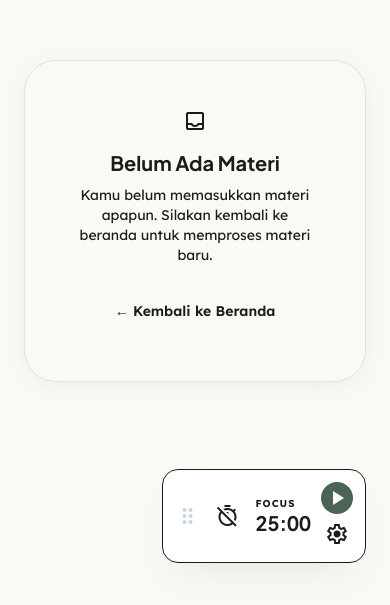
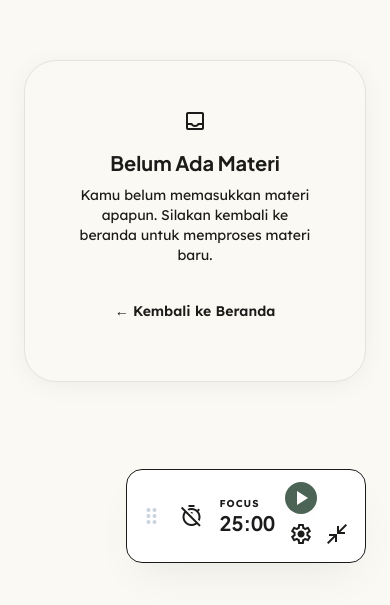
Before and after one commit to Kepin-vyn/Smart-Learning-Project, a Next.js app: page /steps in a window 390 px wide. Shown: the part 201-806 px from the top of the page. Built offline with nearby package versions, Linux system fonts and the light colour scheme.

Commit message:
design: make Pomodoro widget collapsible for better mobile UX

```diff
--- a/components/PomodoroTimer.tsx
+++ b/components/PomodoroTimer.tsx
@@ -22,6 +22,7 @@
   const [showSettings, setShowSettings] = useState(false)
   const [localStudy, setLocalStudy] = useState(studyDurationMinutes)
   const [localBreak, setLocalBreak] = useState(breakDurationMinutes)
+  const [isMinimized, setIsMinimized] = useState(false)
   const audioRef = useRef<HTMLAudioElement | null>(null)
 
   // Drag bounds for floating widget
@@ -31,7 +32,7 @@
     if (typeof window !== 'undefined') {
       const updateBounds = () => {
         setDragBounds({
-          left: -window.innerWidth + 320,
+          left: -window.innerWidth + (isMinimized ? 120 : 320),
           right: 20,
           top: -window.innerHeight + 140,
           bottom: 20
@@ -41,7 +42,7 @@
       window.addEventListener('resize', updateBounds)
       return () => window.removeEventListener('resize', updateBounds)
     }
-  }, [])
+  }, [isMinimized])
 
   useEffect(() => {
     if (typeof window !== 'undefined') {
@@ -115,12 +116,40 @@
       dragElastic={0.12} // Smooth rubber-band elasticity on boundaries
       dragMomentum={true} // satisfying gliding momentum physics
       dragTransition={{ power: 0.12, timeConstant: 180 }} // Gentle friction so it glides and stops smoothly
-      whileHover={{ scale: 1.03, zIndex: 50 }}
-      whileTap={{ scale: 0.97, cursor: 'grabbing' }}
+      whileHover={{ scale: 1.04, zIndex: 50 }}
+      whileTap={{ scale: 0.96, cursor: 'grabbing' }}
       dragConstraints={dragBounds}
-      transition={{ type: 'spring', stiffness: 260, damping: 26 }} // Organic spring physics
+      layout // Beautiful automatic layout transition animation
+      transition={{ type: 'spring', stiffness: 280, damping: 28 }} // Organic spring physics
       className="fixed bottom-20 md:bottom-6 right-6 z-40 flex flex-col items-end select-none cursor-grab"
     >
+      {isMinimized ? (
+        /* Minimized Capsule State */
+        <div
+          onClick={() => setIsMinimized(false)}
+          className="flex items-center gap-2 p-2 rounded-full border shadow-lifted transition-all duration-300"
+          style={{
+            background: isPomodoroRunning ? 'var(--color-primary-container)' : 'rgba(255,255,255,0.92)',
+            backdropFilter: 'blur(12px)',
+            borderColor: isPomodoroRunning ? 'var(--color-primary)' : 'var(--color-outline-variant)',
+          }}
+          title="Klik untuk memperbesar Timer"
+        >
+          <div className={`w-9 h-9 rounded-full flex items-center justify-center shrink-0 ${isPomodoroRunning ? 'animate-pulse' : ''}`}
+            style={{ background: isPomodoroRunning ? 'var(--color-primary)' : 'var(--color-surface-container)' }}>
+            <span className="material-symbols-outlined text-lg"
+              style={{ color: isPomodoroRunning ? 'white' : 'var(--color-text-subtle)' }}>
+              {isPomodoroRunning ? 'timer' : 'timer_off'}
+            </span>
+          </div>
+          <div className="pr-3 text-sm font-bold tabular-nums"
+            style={{ fontFamily: 'var(--font-heading)', color: 'var(--color-on-surface)' }}>
+            {timeLeftStr}
+          </div>
+        </div>
+      ) : (
+        /* Full Widget State */
+        <>
           {/* Settings panel */}
           {showSettings && (
             <div className="mb-3 p-5 rounded-[1.5rem] border shadow-lifted anim-fade-up cursor-default"
@@ -150,7 +179,7 @@
             </div>
           )}
 
-      {/* Widget */}
+          {/* Widget Body */}
           <div className="flex items-center gap-2 md:gap-3 p-3 md:p-3.5 rounded-2xl md:rounded-[1.5rem] border shadow-lifted"
             style={{
               background: 'rgba(255,255,255,0.92)',
@@ -201,14 +230,25 @@
                   <span className="material-symbols-outlined text-base md:text-lg">stop</span>
                 </button>
               )}
+
+              <div className="flex gap-1">
                 <button onClick={() => setShowSettings(!showSettings)}
                   className="w-8 h-8 md:w-9 md:h-9 rounded-lg md:rounded-xl flex items-center justify-center transition-colors cursor-pointer"
                   style={{ background: 'var(--color-surface-container)', color: 'var(--color-text-subtle)' }}
                   title="Pengaturan Timer">
                   <span className="material-symbols-outlined text-base md:text-lg">settings</span>
                 </button>
+                <button onClick={() => setIsMinimized(true)}
+                  className="w-8 h-8 md:w-9 md:h-9 rounded-lg md:rounded-xl flex items-center justify-center transition-colors cursor-pointer"
+                  style={{ background: 'var(--color-surface-container)', color: 'var(--color-text-subtle)' }}
+                  title="Kecilkan Widget">
+                  <span className="material-symbols-outlined text-base md:text-lg">close_fullscreen</span>
+                </button>
               </div>
             </div>
+          </div>
+        </>
+      )}
     </motion.div>
   )
 }
```
Lines whose indentation alone changed are shown as unchanged.
